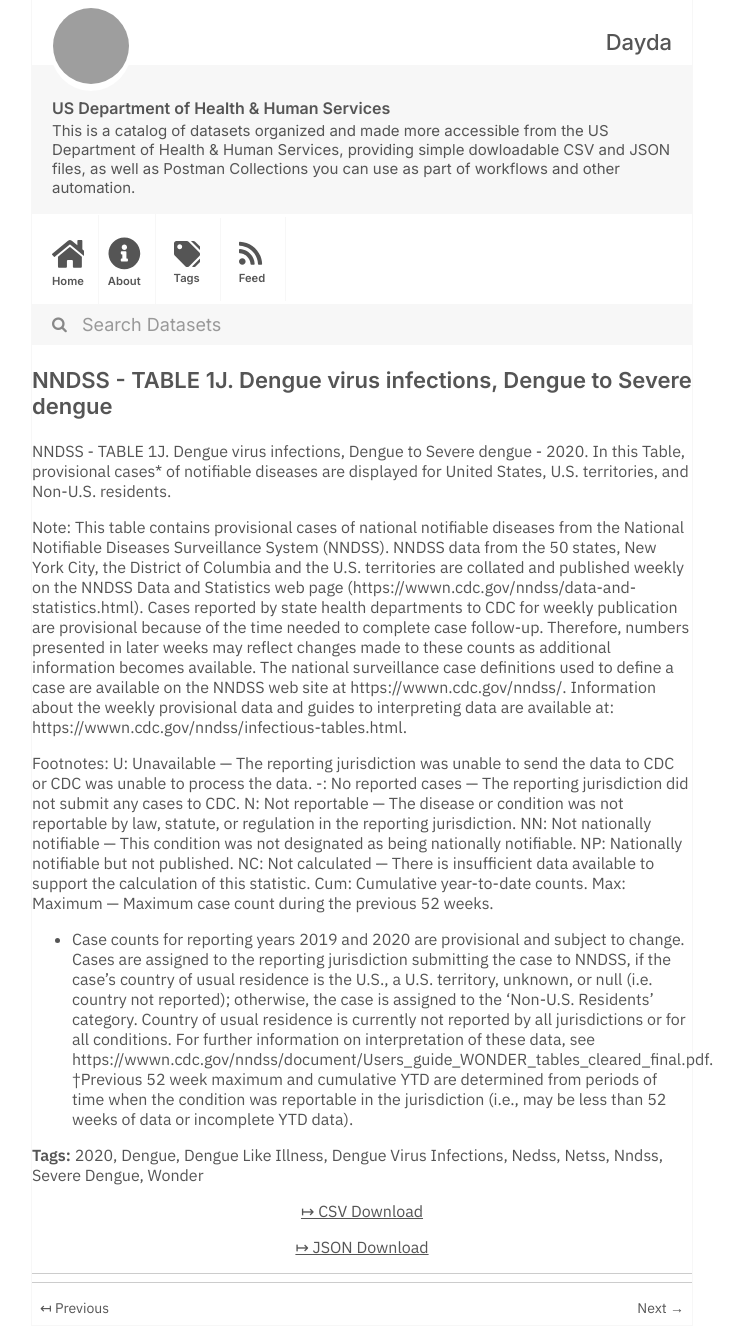
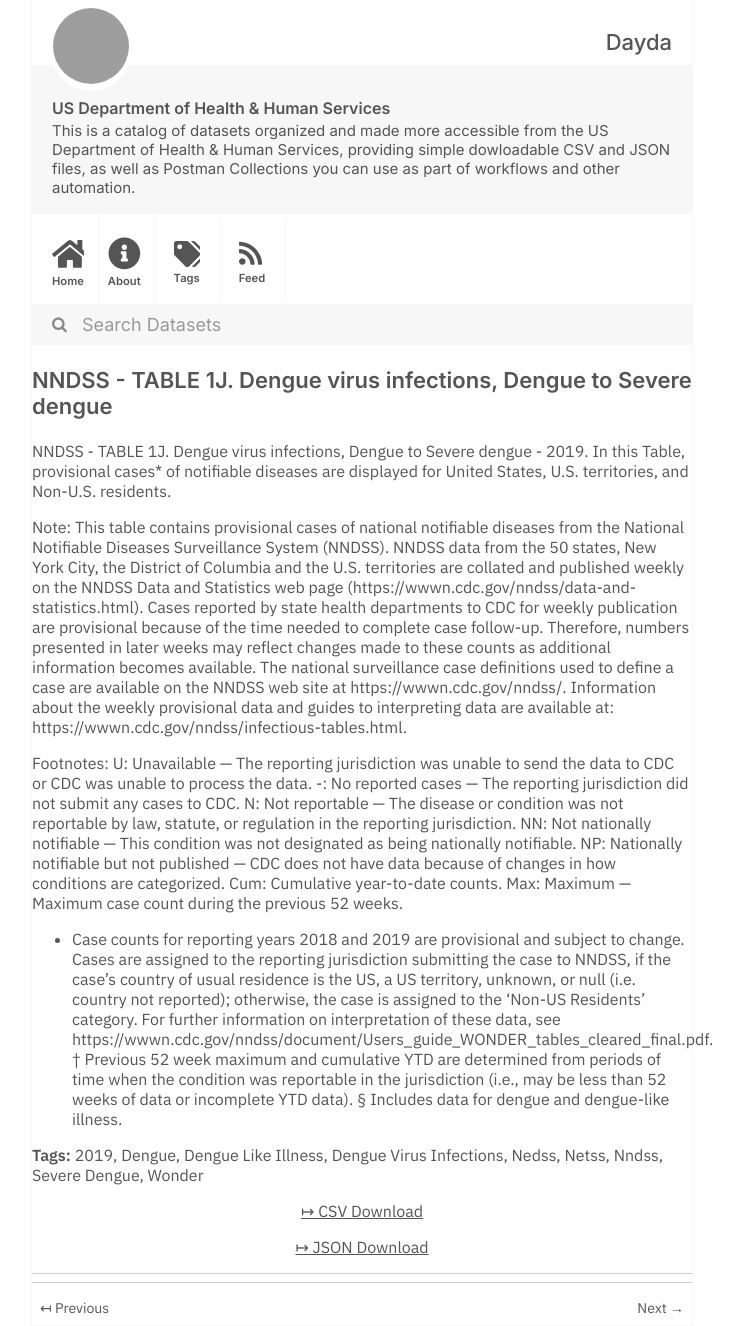
Before and after one commit to dayda-entities/us-department-of-health-and-human-services, a Jekyll site: the page built from _posts/2020-11-10-nndss-table-1j.-dengue-virus-infections-dengue-to-severe-dengue.md, in a window 1280 px wide. Shown: the whole page, without its empty margins (278-1022 px from the left). Built offline with Jekyll 4.4.1, drawn with Linux system fonts in a browser that asks for light colours; grey boxes are pictures that could not be loaded.

Commit message:
Publish Data

```diff
--- a/_posts/2020-11-10-nndss-table-1j.-dengue-virus-infections-dengue-to-severe-dengue.md
+++ b/_posts/2020-11-10-nndss-table-1j.-dengue-virus-infections-dengue-to-severe-dengue.md
@@ -1,11 +1,11 @@
 ---
 title: 'NNDSS - TABLE 1J. Dengue virus infections, Dengue to Severe dengue'
-created: '2020-11-10T16:16:32.963613'
-modified: '2021-04-21T22:41:34.962118'
+created: '2020-11-10T16:17:49.437030'
+modified: '2021-04-21T22:40:16.997402'
 state: active
 type: dataset
 tags:
-  - '2020'
+  - '2019'
   - Dengue
   - Dengue Like Illness
   - Dengue Virus Infections
@@ -15,12 +15,12 @@ tags:
   - Severe Dengue
   - Wonder
 groups: []
-csv_url: 'https://data.cdc.gov/api/views/7jik-jwvu/rows.csv?accessType=DOWNLOAD'
-json_url: 'https://data.cdc.gov/api/views/7jik-jwvu/rows.json?accessType=DOWNLOAD'
+csv_url: 'https://data.cdc.gov/api/views/w7ew-4aqz/rows.csv?accessType=DOWNLOAD'
+json_url: 'https://data.cdc.gov/api/views/w7ew-4aqz/rows.json?accessType=DOWNLOAD'
 layout: post
 
 ---
-NNDSS - TABLE 1J. Dengue virus infections, Dengue to Severe dengue - 2020. In this Table, provisional cases* of notifiable diseases are displayed for United States, U.S. territories, and Non-U.S. residents.
+NNDSS - TABLE 1J. Dengue virus infections, Dengue to Severe dengue - 2019. In this Table, provisional cases* of notifiable diseases are displayed for United States, U.S. territories, and Non-U.S. residents.
 
 Note:
 This table contains provisional cases of national notifiable diseases from the National Notifiable Diseases Surveillance System (NNDSS). NNDSS data from the 50 states, New York City, the District of Columbia and the U.S. territories are collated and published weekly on the NNDSS Data and Statistics web page (https://wwwn.cdc.gov/nndss/data-and-statistics.html). Cases reported by state health departments to CDC for weekly publication are provisional because of the time needed to complete case follow-up. Therefore, numbers presented in later weeks may reflect changes made to these counts as additional information becomes available. The national surveillance case definitions used to define a case are available on the NNDSS web site at https://wwwn.cdc.gov/nndss/. Information about the weekly provisional data and guides to interpreting data are available at: https://wwwn.cdc.gov/nndss/infectious-tables.html.
@@ -30,9 +30,9 @@ U: Unavailable — The reporting jurisdiction was unable to send the data to CDC
 -: No reported cases — The reporting jurisdiction did not submit any cases to CDC.
 N: Not reportable — The disease or condition was not reportable by law, statute, or regulation in the reporting jurisdiction.
 NN: Not nationally notifiable — This condition was not designated as being nationally notifiable.
-NP: Nationally notifiable but not published.
-NC: Not calculated — There is insufficient data available to support the calculation of this statistic.
+NP: Nationally notifiable but not published — CDC does not have data because of changes in how conditions are categorized.
 Cum: Cumulative year-to-date counts.
-Max: Maximum — Maximum case count during the previous 52 weeks.
-* Case counts for reporting years 2019 and 2020 are provisional and subject to change. Cases are assigned to the reporting jurisdiction submitting the case to NNDSS, if the case's country of usual residence is the U.S., a U.S. territory, unknown, or null (i.e. country not reported); otherwise, the case is assigned to the 'Non-U.S. Residents' category. Country of usual residence is currently not reported by all jurisdictions or for all conditions. For further information on interpretation of these data, see https://wwwn.cdc.gov/nndss/document/Users_guide_WONDER_tables_cleared_final.pdf.
-†Previous 52 week maximum and cumulative YTD are determined from periods of time when the condition was reportable in the jurisdiction (i.e., may be less than 52 weeks of data or incomplete YTD data).
+ Max: Maximum — Maximum case count during the previous 52 weeks.
+* Case counts for reporting years 2018 and 2019 are provisional and subject to change. Cases are assigned to the reporting jurisdiction submitting the case to NNDSS, if the case's country of usual residence is the US, a US territory, unknown, or null (i.e. country not reported); otherwise, the case is assigned to the 'Non-US Residents' category. For further information on interpretation of these data, see https://wwwn.cdc.gov/nndss/document/Users_guide_WONDER_tables_cleared_final.pdf.
+† Previous 52 week maximum and cumulative YTD are determined from periods of time when the condition was reportable in the jurisdiction (i.e., may be less than 52 weeks of data or incomplete YTD data).
+§ Includes data for dengue and dengue-like illness.
```
